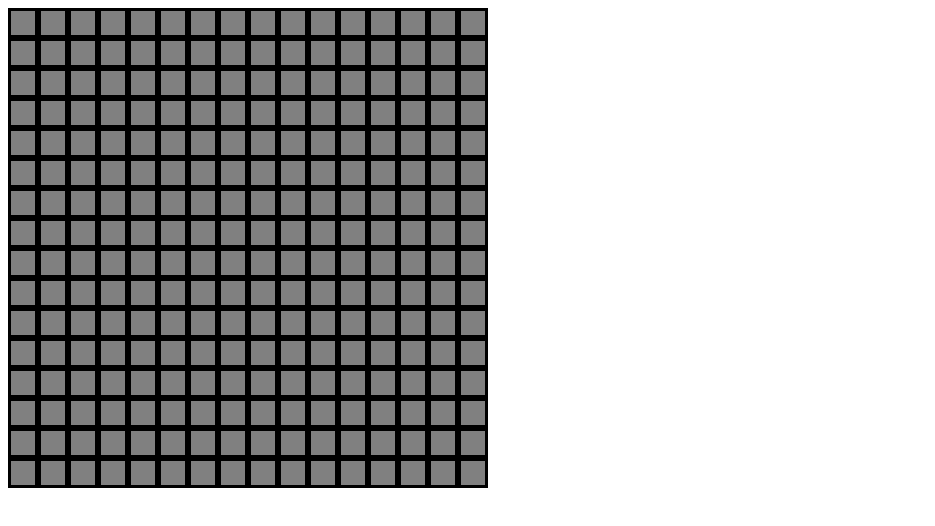
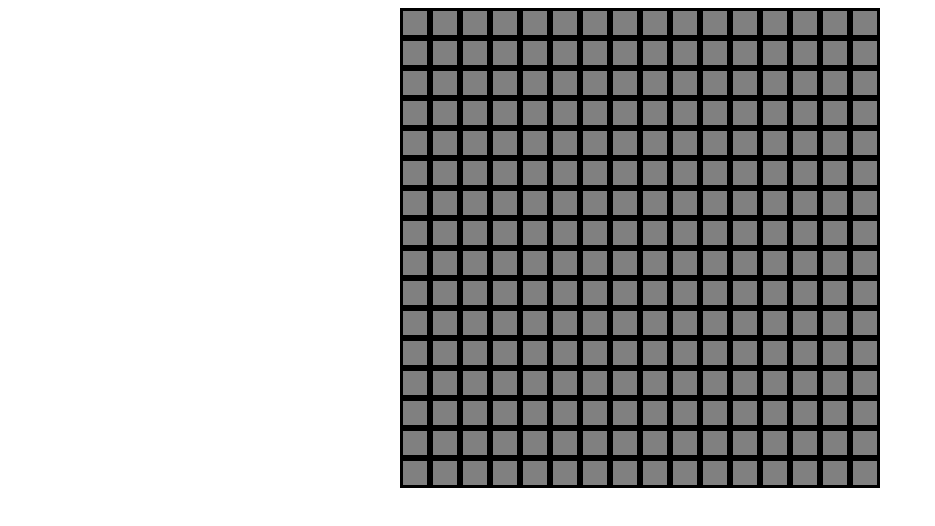
Before and after one commit to Pascal-Rutter/Etch-a-Sketch, a plain HTML site: page index.html in a window 1280 px wide. Shown: the whole page, without its empty margins (0-935 px from the left). Drawn offline with Linux system fonts and the light colour scheme.

Commit message:
Add minor Changes

```diff
--- a/index.html
+++ b/index.html
@@ -2,7 +2,7 @@
 <html>
 
 <head>
-  <title>Page Title</title>
+  <title>Etch-a-Sketch</title>
   <meta charset="UTF-8"/>
   <link rel="stylesheet" href="style.css">
 </head>
--- a/style.css
+++ b/style.css
@@ -1,3 +1,9 @@
+body{
+    display: flex;
+    justify-content: center;
+    align-content: center;
+}
+
 .container {
     display: grid;
     grid-template-columns: repeat(16, 30px);
```
